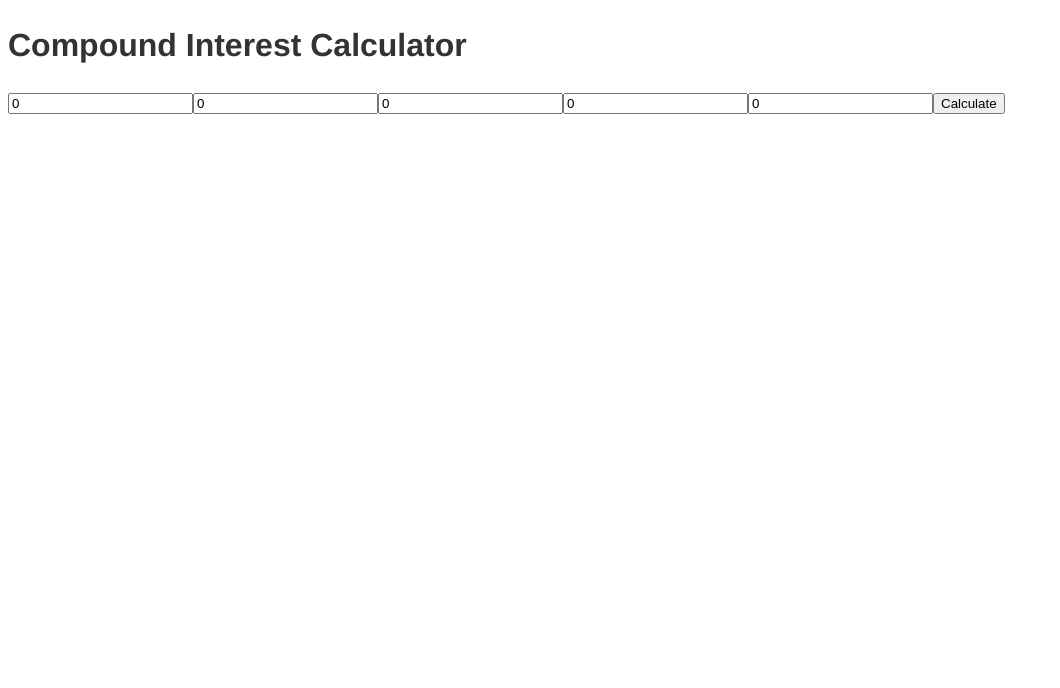
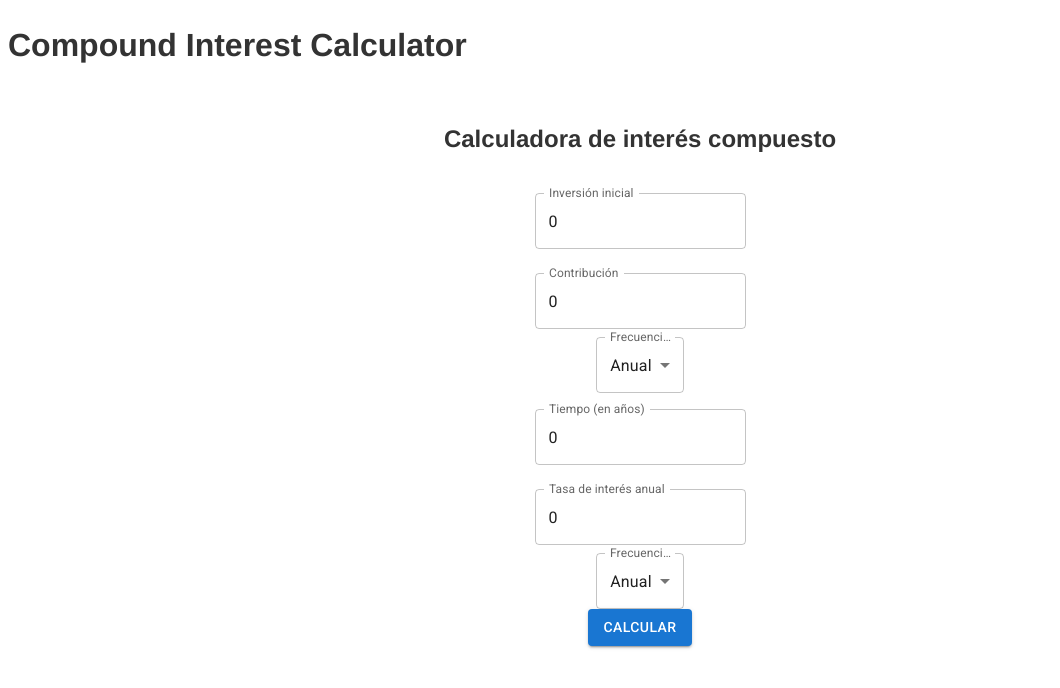
Before and after one commit to JesusPaz/jesuspaz-site-frontend, a Next.js app: page / in a window 1280 px wide. Shown: the top 688 px of the page, without its empty margins (0-1060 px from the left). Built offline with nearby package versions, Linux system fonts and the light colour scheme.

Commit message:
set envs and api communication

```diff
--- a/next.config.js
+++ b/next.config.js
@@ -1,4 +1,8 @@
 /** @type {import('next').NextConfig} */
-const nextConfig = {}
+const nextConfig = {
+    env: {
+        API_URL: process.env.API_URL,
+    },
+}
 
 module.exports = nextConfig
--- a/src/components/CompoundInterestCalculator.js
+++ b/src/components/CompoundInterestCalculator.js
@@ -1,52 +1,119 @@
 import { useState } from 'react';
+import { TextField, Button, Select, MenuItem, FormControl, InputLabel } from '@mui/material';
+import styles from '../styles/CompoundInterestCalculator.module.css';
+
 
 export default function CompoundInterestCalculator() {
     const [principal, setPrincipal] = useState(0);
     const [rate, setRate] = useState(0);
     const [time, setTime] = useState(0);
-    const [frequency, setFrequency] = useState(0);
+    const [frequency, setFrequency] = useState(1);
     const [contribution, setContribution] = useState(0);
+    const [contributionFrequency, setContributionFrequency] = useState(1);
+    const [result, setResult] = useState([]);
 
     const calculateInterest = async () => {
-        // Collect data and send request to your API
-        // Display result to the user
+        const response = await fetch(`${process.env.API_URL}/finance/compound-interest`, {
+            method: 'POST',
+            headers: {
+                'accept': 'application/json',
+                'Content-Type': 'application/json',
+            },
+            body: JSON.stringify({
+                principal,
+                rate,
+                time,
+                frequency,
+                contribution,
+                contributionFrequency
+            })
+        });
+
+        const data = await response.json();
+        setResult(data);
     };
 
     return (
-        <div>
-            <input
+        <div className={styles.calculator}>
+            <h2>Calculadora de interés compuesto</h2>
+            <TextField
+                id="principal"
+                label="Inversión inicial"
                 type="number"
-                placeholder="Principal"
                 value={principal}
                 onChange={(e) => setPrincipal(e.target.value)}
+                variant="outlined"
+                margin="normal"
             />
-            <input
+            <TextField
+                id="contribution"
+                label="Contribución"
                 type="number"
-                placeholder="Rate"
+                value={contribution}
+                onChange={(e) => setContribution(e.target.value)}
+                variant="outlined"
+                margin="normal"
+            />
+            <FormControl variant="outlined" className={styles.formControl}>
+                <InputLabel id="contribution-frequency-label">Frecuencia de contribución</InputLabel>
+                <Select
+                    labelId="contribution-frequency-label"
+                    id="contribution-frequency"
+                    value={contributionFrequency}
+                    onChange={(e) => setContributionFrequency(e.target.value)}
+                    label="Frecuencia de contribución"
+                >
+                    <MenuItem value={1}>Anual</MenuItem>
+                    <MenuItem value={2}>Semestral</MenuItem>
+                    <MenuItem value={4}>Trimestral</MenuItem>
+                    <MenuItem value={12}>Mensual</MenuItem>
+                </Select>
+            </FormControl>
+            <TextField
+                id="time"
+                label="Tiempo (en años)"
+                type="number"
+                value={time}
+                onChange={(e) => setTime(e.target.value)}
+                variant="outlined"
+                margin="normal"
+            />
+            <TextField
+                id="rate"
+                label="Tasa de interés anual"
+                type="number"
                 value={rate}
                 onChange={(e) => setRate(e.target.value)}
-            />
-            <input
-                type="number"
-                placeholder="Time"
-                value={time}
-                onChange={(e) => setTime(e.target.value)}
-            />
-            <input
-                type="number"
-                placeholder="Frequency"
-                value={frequency}
-                onChange={(e) => setFrequency(e.target.value)}
-            />
-            <input
-                type="number"
-                placeholder="Contribution"
-                value={contribution}
-                onChange={(e) => setContribution(e.target.value)}
+                variant="outlined"
+                margin="normal"
             />
 
-            <button onClick={calculateInterest}>Calculate</button>
-            {/* Display the result here */}
+            <FormControl variant="outlined" className={styles.formControl}>
+                <InputLabel id="frequency-label">Frecuencia de capitalización</InputLabel>
+                <Select
+                    labelId="frequency-label"
+                    id="frequency"
+                    value={frequency}
+                    onChange={(e) => setFrequency(e.target.value)}
+                    label="Frecuencia de capitalización"
+                >
+                    <MenuItem value={1}>Anual</MenuItem>
+                    <MenuItem value={2}>Semestral</MenuItem>
+                    <MenuItem value={4}>Trimestral</MenuItem>
+                    <MenuItem value={12}>Mensual</MenuItem>
+                </Select>
+            </FormControl>
+
+            <Button variant="contained" color="primary" onClick={calculateInterest}>
+                Calcular
+            </Button>
+            {result.length > 0 && (
+                <div className={styles.result}>
+                    <p>
+                        Tu inversión valdrá {result[result.length - 1].Final_Balance.toFixed(2)} al final del período.
+                    </p>
+                </div>
+            )}
         </div>
     );
 }
--- a/src/pages/_app.js
+++ b/src/pages/_app.js
@@ -1,4 +1,8 @@
 import '../styles/globals.css';
+import '@fontsource/roboto/300.css';
+import '@fontsource/roboto/400.css';
+import '@fontsource/roboto/500.css';
+import '@fontsource/roboto/700.css';
 
 function MyApp({ Component, pageProps }) {
     return <Component {...pageProps} />;
--- a/src/pages/_document.js
+++ b/src/pages/_document.js
@@ -5,7 +5,16 @@ class MyDocument extends Document {
         return (
             <Html>
                 <Head>
-                    {/* Aquí puedes agregar etiquetas meta, enlaces a hojas de estilo, etc. */}
+                    <link
+                        rel="stylesheet"
+                        href="https://fonts.googleapis.com/icon?family=Material+Icons"
+                    />
+                    <link rel="preconnect" href="https://fonts.googleapis.com" />
+                    <link rel="preconnect" href="https://fonts.gstatic.com" crossorigin />
+                    <link
+                        rel="stylesheet"
+                        href="https://fonts.googleapis.com/css2?family=Roboto:wght@300;400;500;600;700&display=swap"
+                    />
                 </Head>
                 <body>
                     <Main />
--- /dev/null
+++ b/src/styles/CompoundInterestCalculator.module.css
@@ -0,0 +1,16 @@
+.calculator {
+    display: flex;
+    flex-direction: column;
+    align-items: center;
+    margin-top: 2rem;
+}
+
+.formControl {
+    margin: 1rem;
+    min-width: 120px;
+}
+
+.result {
+    margin-top: 2rem;
+    text-align: center;
+}
--- /dev/null
+++ b/src/styles/styles.module.css
@@ -0,0 +1,47 @@
+.calculator {
+    background-color: #f5f5f5;
+    border: 1px solid #ccc;
+    border-radius: 5px;
+    padding: 20px;
+}
+
+.calculator h2 {
+    font-size: 24px;
+    margin-bottom: 20px;
+}
+
+.calculator_step {
+    margin-bottom: 20px;
+}
+
+.calculator_step h3 {
+    font-size: 18px;
+    margin-bottom: 10px;
+}
+
+.calculator__form-input {
+    margin-bottom: 10px;
+}
+
+.calculator__form-input label {
+    display: block;
+    font-size: 16px;
+    font-weight: bold;
+    margin-bottom: 5px;
+}
+
+.calculator__form-input input {
+    border: 1px solid #ccc;
+    border-radius: 5px;
+    font-size: 16px;
+    padding: 5px;
+    width: 100%;
+}
+
+.calculator__form-input select {
+    border: 1px solid #ccc;
+    border-radius: 5px;
+    font-size: 16px;
+    padding: 5px;
+    width: 100%;
+}
```
Also changed, not shown: package.json (+11 -5 lines), 2 other files (tests, documents, lock files or other folders).
